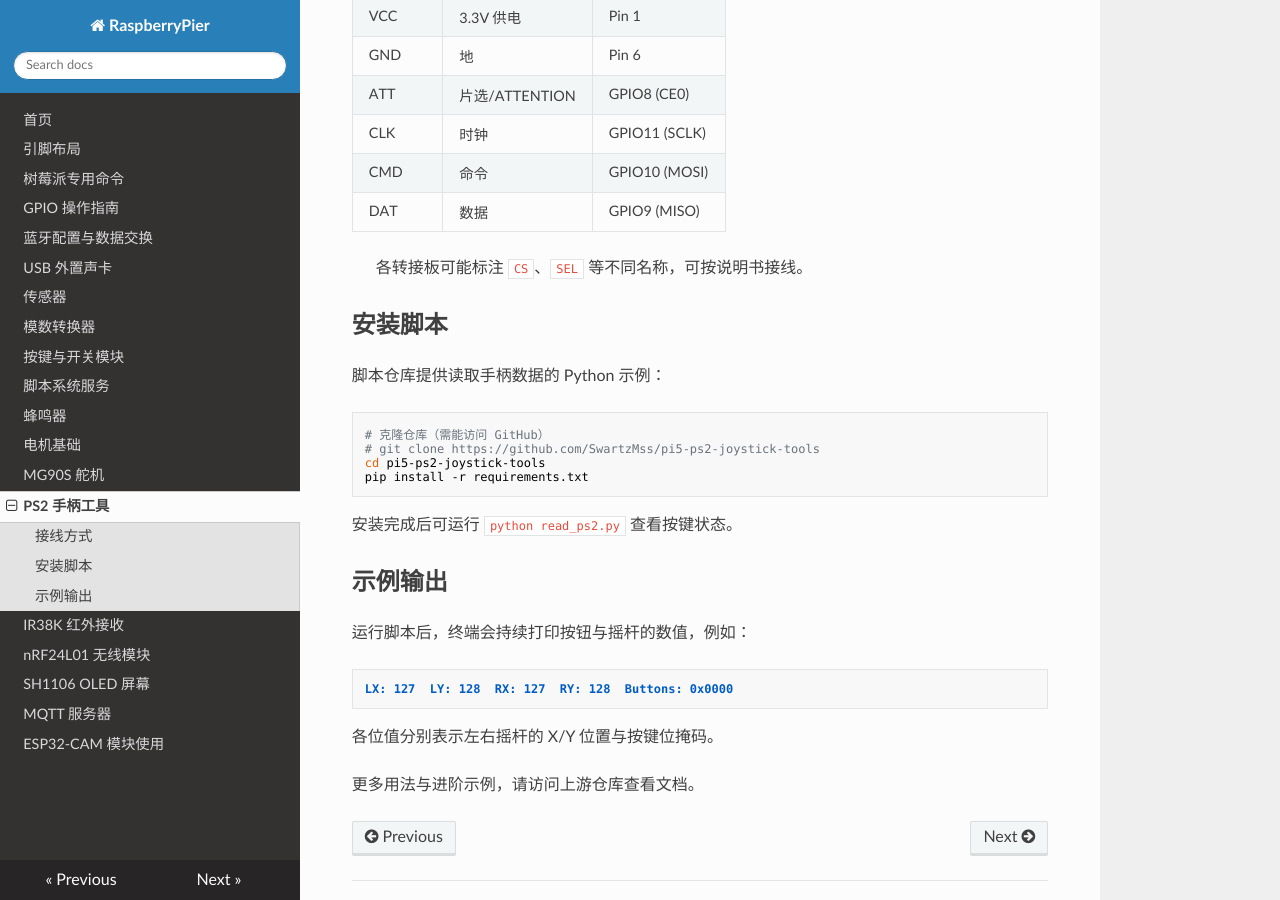
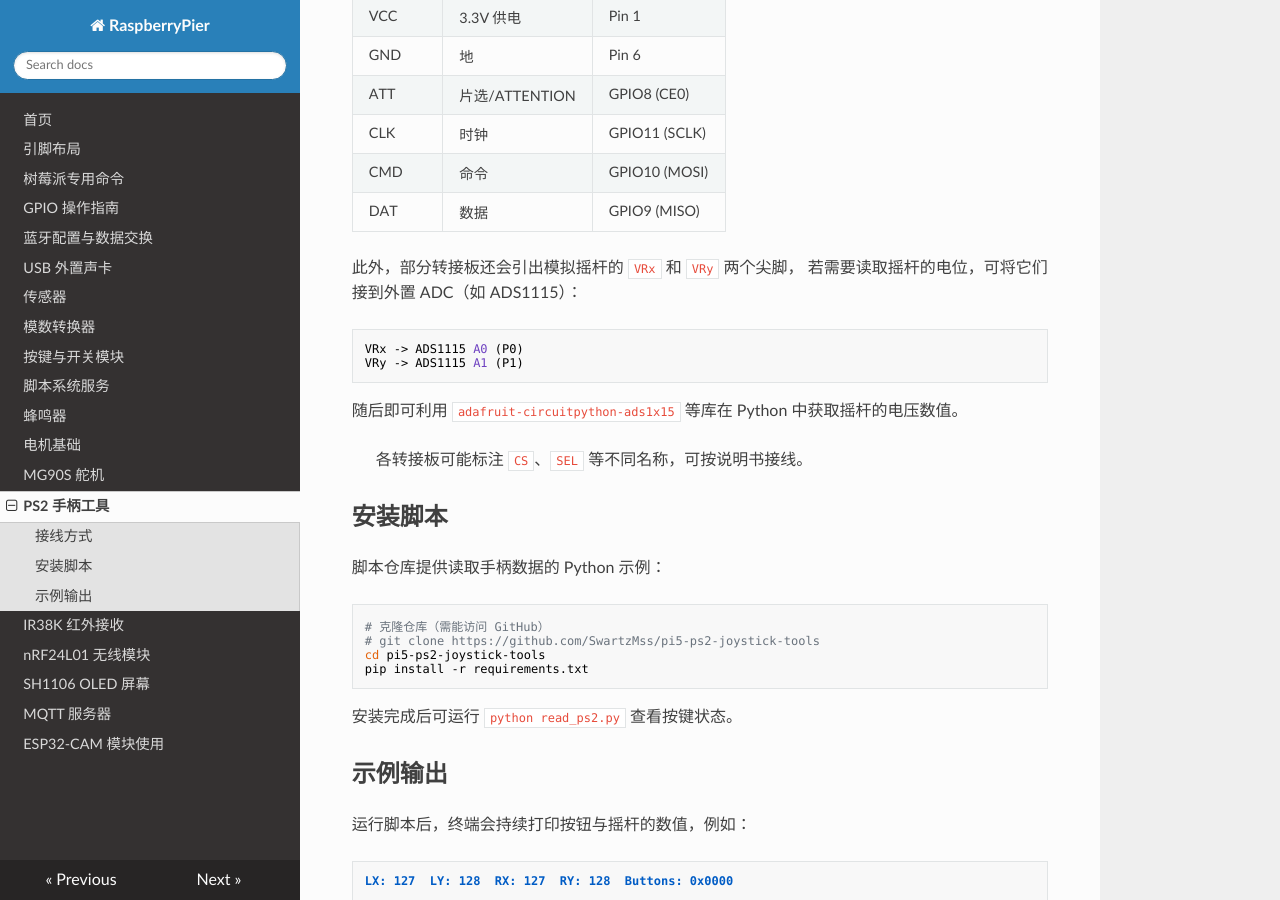
Before and after one commit to SwartzMss/RaspberryPier, an MkDocs documentation site: the page built from docs/ps2-joystick.md, in a window 1280 px wide and 900 px high, scrolled down 391 px. Built offline with MkDocs 1.6.1, drawn with Linux system fonts in a browser that asks for light colours; nearby versions of some CDN libraries.

Commit message:
Document VRx and VRy wiring

````diff
--- a/docs/ps2-joystick.md
+++ b/docs/ps2-joystick.md
@@ -15,6 +15,16 @@ PS2 手柄转接板通常提供以下引脚：
 | CLK     | 时钟           | GPIO11 (SCLK) |
 | CMD     | 命令           | GPIO10 (MOSI) |
 | DAT     | 数据           | GPIO9 (MISO) |
+
+此外，部分转接板还会引出模拟摇杆的 `VRx` 和 `VRy` 两个尖脚，
+若需要读取摇杆的电位，可将它们接到外置 ADC（如 ADS1115）：
+
+```
+VRx -> ADS1115 A0 (P0)
+VRy -> ADS1115 A1 (P1)
+```
+
+随后即可利用 `adafruit-circuitpython-ads1x15` 等库在 Python 中获取摇杆的电压数值。
 
 > 各转接板可能标注 `CS`、`SEL` 等不同名称，可按说明书接线。
 
````
